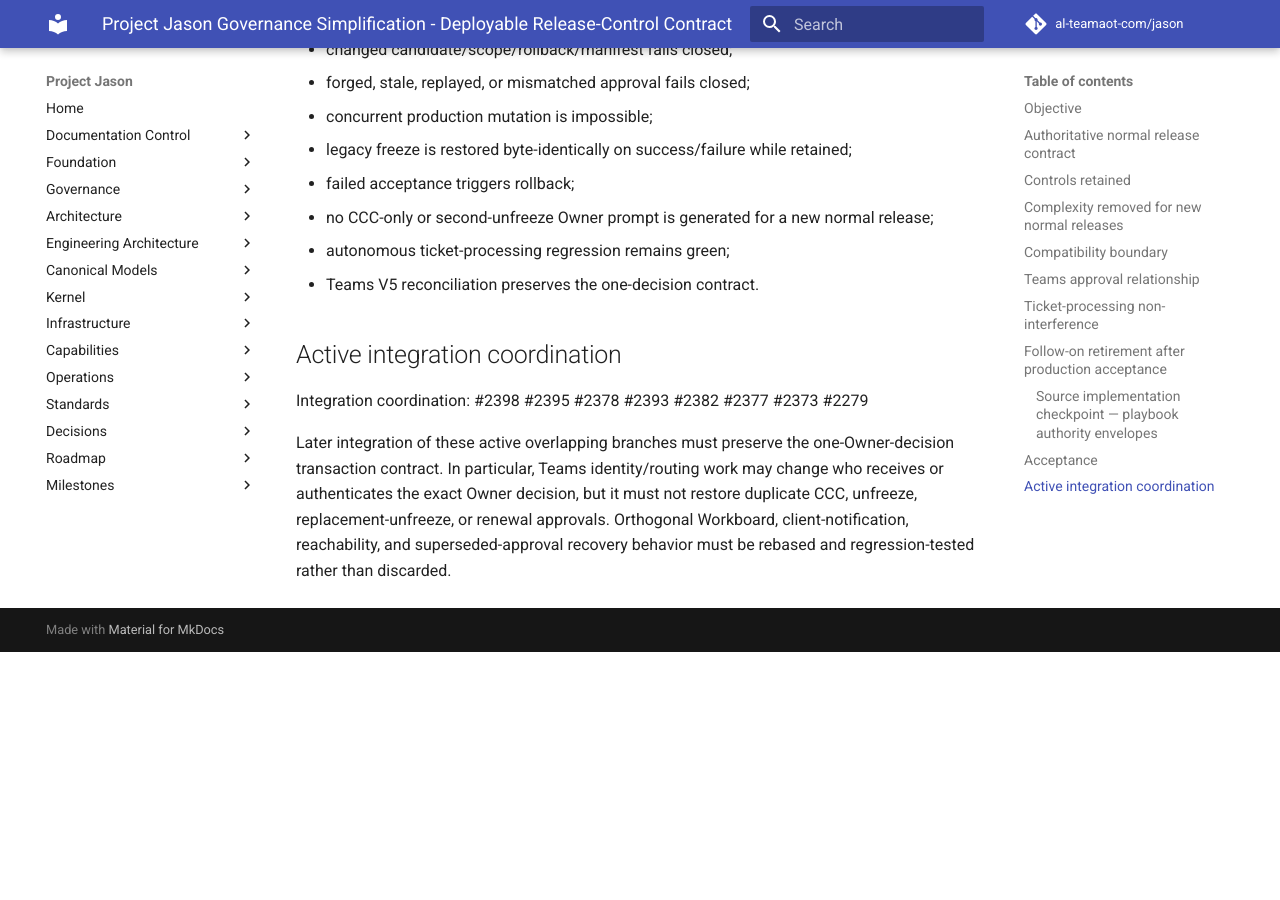
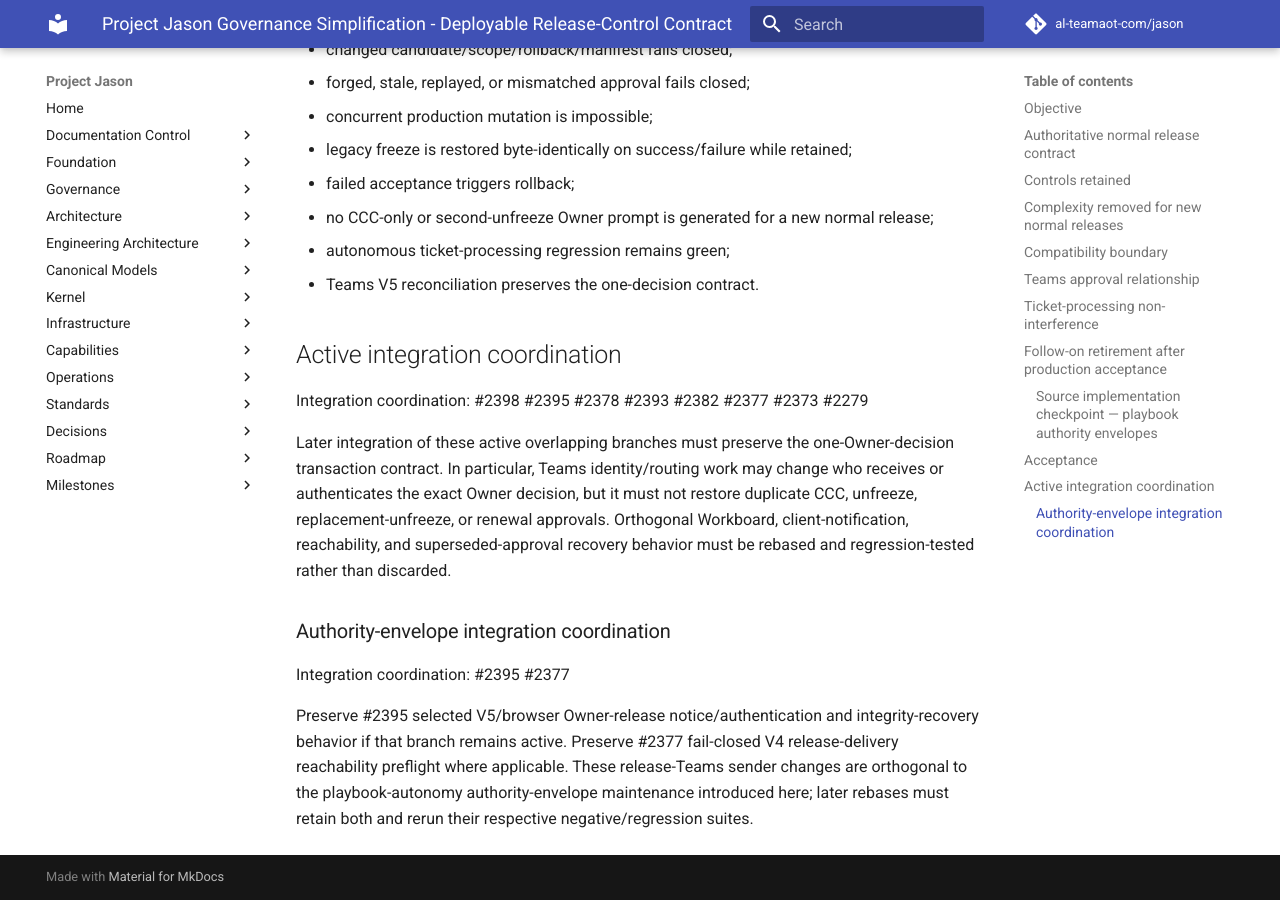
Before and after one commit to al-teamaot-com/jason, an MkDocs documentation site: the page built from docs/operations/Jason-Governance-Simplification-20261110.md, in a window 1280 px wide and 900 px high, scrolled down 3865 px. Built offline with MkDocs 1.6.1 and Material for MkDocs 9.7.7, drawn with Linux system fonts in a browser that asks for light colours; comment, search, counter and statistics services are not loaded; before the commit the page ends 4517 px from its top, so only the background shows below that.

Commit message:
Record autonomy-envelope integration reconciliation

```diff
--- a/docs/operations/Jason-Governance-Simplification-20261110.md
+++ b/docs/operations/Jason-Governance-Simplification-20261110.md
@@ -116,3 +116,9 @@ The simplification is production-ready only when all of the following are true:
 Integration coordination: #2398 #2395 #2378 #2393 #2382 #2377 #2373 #2279
 
 Later integration of these active overlapping branches must preserve the one-Owner-decision transaction contract. In particular, Teams identity/routing work may change who receives or authenticates the exact Owner decision, but it must not restore duplicate CCC, unfreeze, replacement-unfreeze, or renewal approvals. Orthogonal Workboard, client-notification, reachability, and superseded-approval recovery behavior must be rebased and regression-tested rather than discarded.
+
+### Authority-envelope integration coordination
+
+Integration coordination: #2395 #2377
+
+Preserve #2395 selected V5/browser Owner-release notice/authentication and integrity-recovery behavior if that branch remains active. Preserve #2377 fail-closed V4 release-delivery reachability preflight where applicable. These release-Teams sender changes are orthogonal to the playbook-autonomy authority-envelope maintenance introduced here; later rebases must retain both and rerun their respective negative/regression suites.
```
